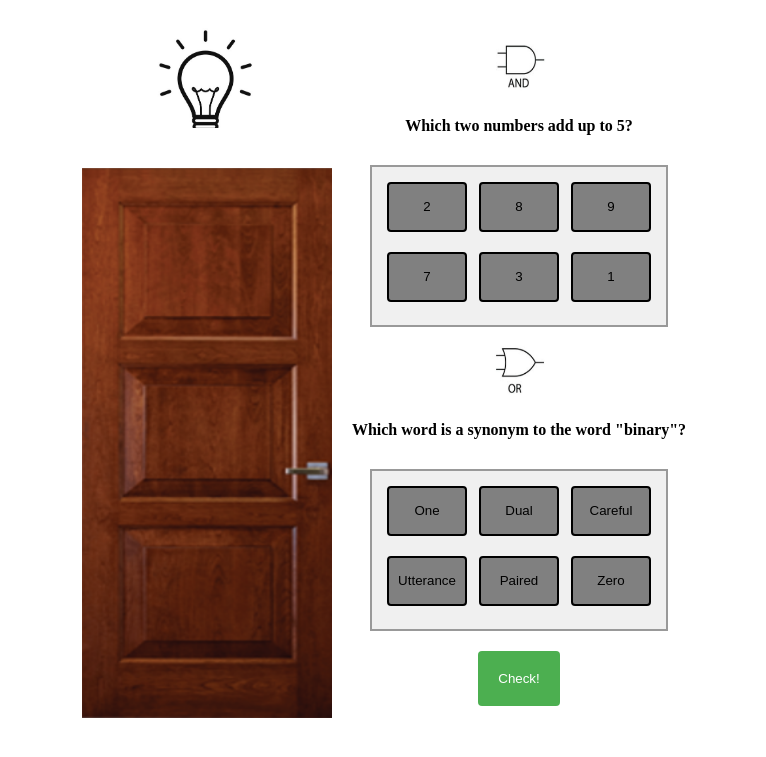
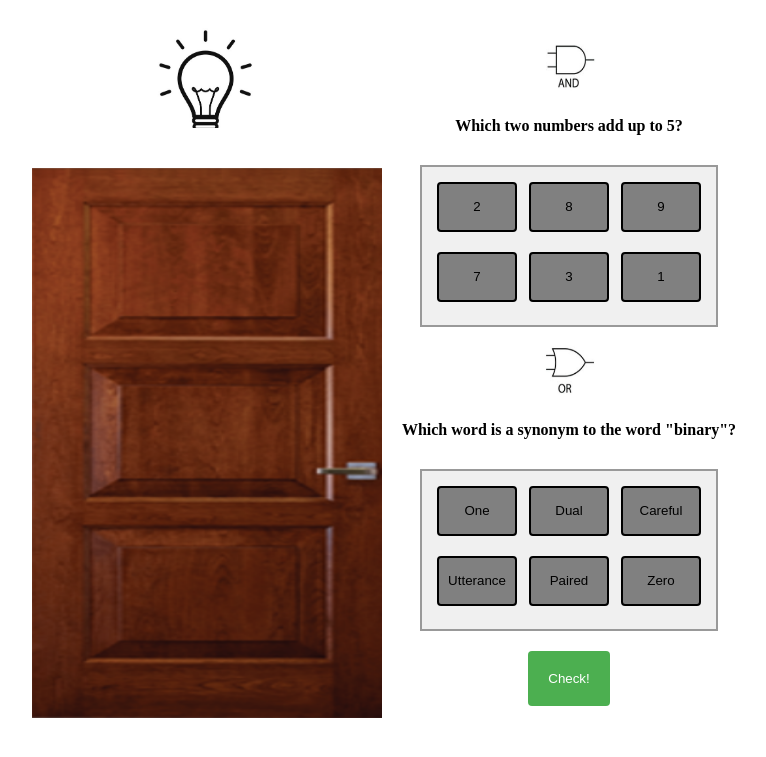
Before and after one commit to Lin-cT/Binary, a Jekyll site: the page project/logicGates.html, which Jekyll copies as it is, in a window 1280 px wide. Shown: the top 757 px of the page, without its empty margins (266-1032 px from the left). Built offline with Jekyll 4.4.1, drawn with Linux system fonts in a browser that asks for light colours.

Commit message:
Got rid of the "

```diff
--- a/project/logicGates.html
+++ b/project/logicGates.html
@@ -45,7 +45,7 @@
         }
 
         #door1 {
-            width: 250px; /* Adjusted width to make it smaller */
+            width: 350px; /* Adjusted width to make it smaller */
             height: 550px; /* Adjusted height to make it smaller */
             margin: 20px;
         }
@@ -141,7 +141,7 @@
             <div id="lightbulb"></div>
             <img src="door1.png" id="door1">
         </div>
-        <div class="text-buttons"">
+        <div class="text-buttons">
         <img src="and.png" id="and">
         <p id="t1">Which two numbers add up to 5?</p>
         <div class="button-container">
```
Also changed, not shown: _posts/2023-12-1-logicGates.md (+1 -2 lines).
